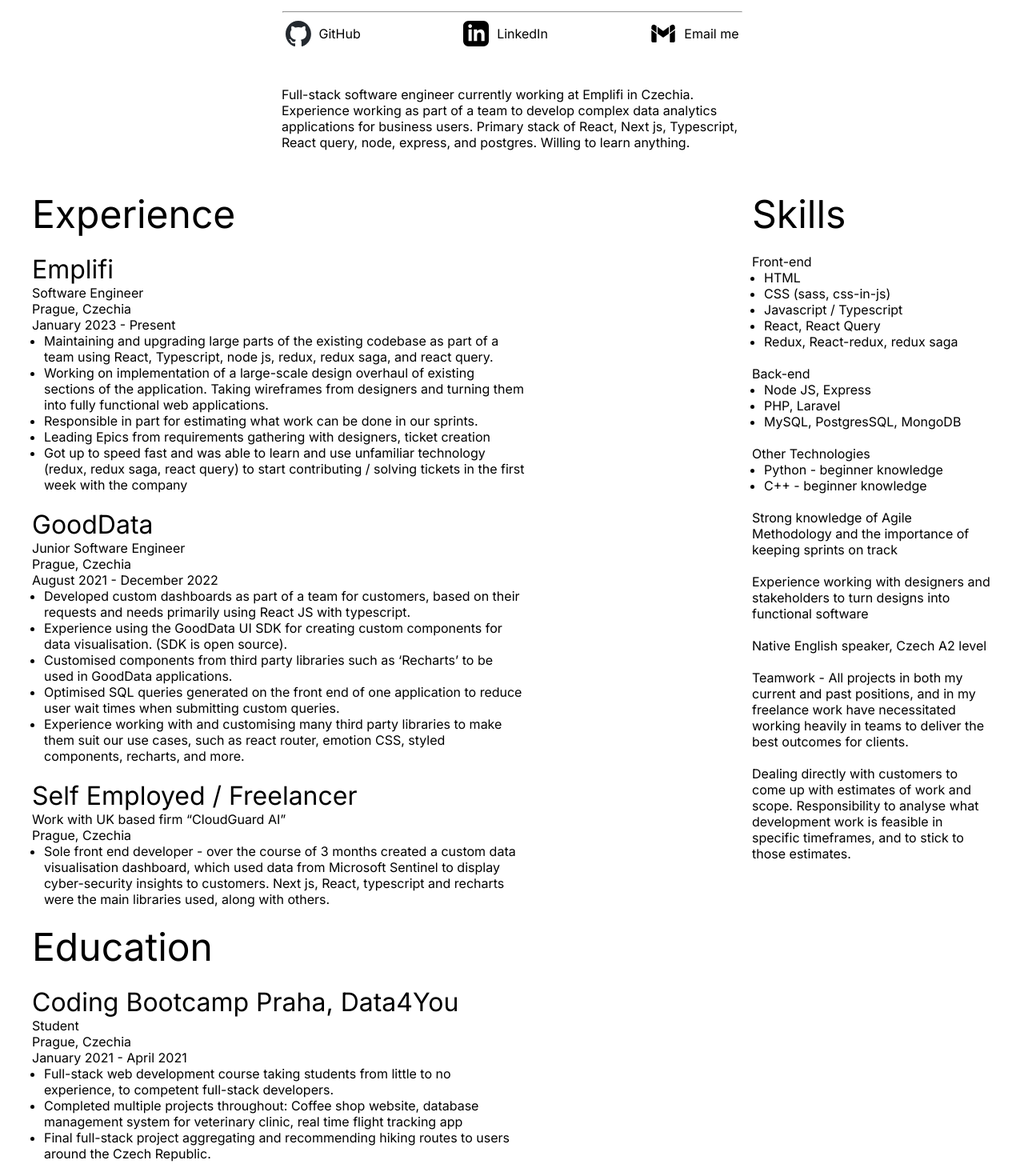
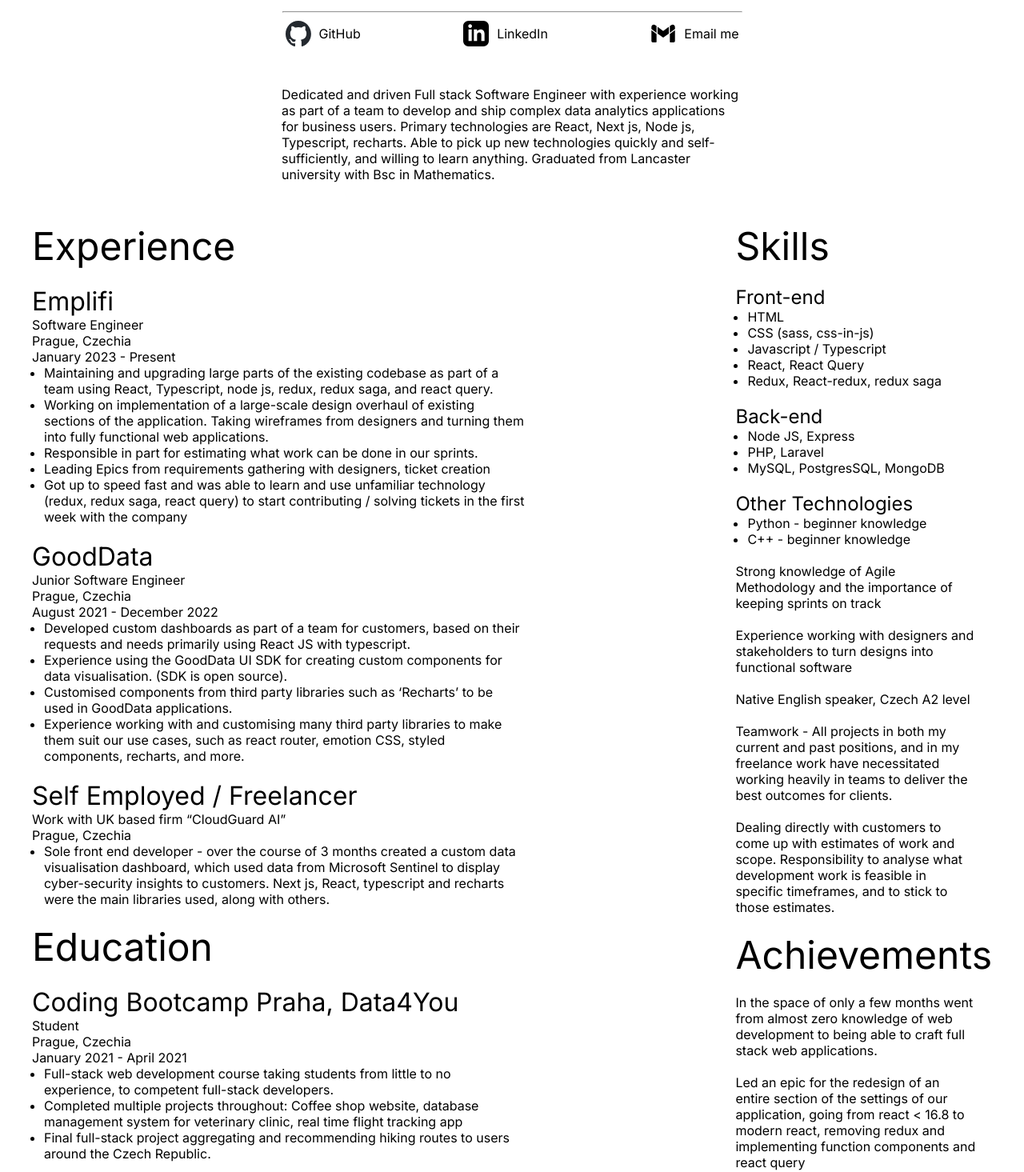
Before and after one commit to Burkes321/burkes-cv, a Next.js app: page / in a window 1280 px wide. Shown: the part 73-1538 px from the top of the page at 80% size. Built offline with nearby package versions, Linux system fonts and the light colour scheme.

Commit message:
added achievement section, minor edits

```diff
--- a/src/app/globals.scss
+++ b/src/app/globals.scss
@@ -1,7 +1,7 @@
 :root {
   --main-header-size-normal: 72px;
   --main-header-size-mobile: 48px;
-  // Does this really need to be duplicated for clarity?
+  // TODO: Does this really need to be duplicated for clarity?
   --section-header-size-normal: 48px;
   --section-header-size-mobile: 30px;
   --sub-header-size-normal: 32px;
--- a/src/app/page.module.scss
+++ b/src/app/page.module.scss
@@ -108,6 +108,7 @@ $mobile-small: 654px;
 
     .skillsSectionSubHeader {
       margin-top: 20px;
+      font-size: 24px;
     }
 
     .skillsList {
@@ -118,5 +119,10 @@ $mobile-small: 654px;
       width: 300px;
       margin-top: 20px;
     }
+
+    .achievementsHeader {
+      font-size: var(--section-header-size-normal);
+      margin-top: 20px;
+    }
   }
 }
--- a/src/app/page.tsx
+++ b/src/app/page.tsx
@@ -44,11 +44,12 @@ const Home = () => (
     </div>
 
     <Text className={css.bio}>
-      Full-stack software engineer currently working at Emplifi in Czechia.
-      Experience working as part of a team to develop complex data analytics
-      applications for business users. Primary stack of React, Next js,
-      Typescript, React query, node, express, and postgres. Willing to learn
-      anything.
+      Dedicated and driven Full stack Software Engineer with experience working
+      as part of a team to develop and ship complex data analytics applications
+      for business users. Primary technologies are React, Next js, Node js,
+      Typescript, recharts. Able to pick up new technologies quickly and
+      self-sufficiently, and willing to learn anything. Graduated from Lancaster
+      university with Bsc in Mathematics.
     </Text>
 
     <div className={css.mainContentContainer}>
@@ -97,11 +98,6 @@ const Home = () => (
             <li>
               Customised components from third party libraries such as
               ‘Recharts’ to be used in GoodData applications.
-            </li>
-            <li>
-              Optimised SQL queries generated on the front end of one
-              application to reduce user wait times when submitting custom
-              queries.
             </li>
             <li>
               Experience working with and customising many third party libraries
@@ -169,9 +165,7 @@ const Home = () => (
       <div>
         <Text className={css.skillsSectionHeader}>Skills</Text>
 
-        <Text className={css.skillsSectionSubHeader} fontSize="32px">
-          Front-end
-        </Text>
+        <Text className={css.skillsSectionSubHeader}>Front-end</Text>
 
         {/* TODO: Insert the logo of each technology here */}
         <ul className={css.skillsList}>
@@ -201,30 +195,48 @@ const Home = () => (
           <li>C++ - beginner knowledge</li>
         </ul>
 
-        <Text className={css.softSkillItem} fontSize="20px">
+        <Text className={css.softSkillItem}>
           Strong knowledge of Agile Methodology and the importance of keeping
           sprints on track
         </Text>
 
-        <Text className={css.softSkillItem} fontSize="20px">
+        <Text className={css.softSkillItem}>
           Experience working with designers and stakeholders to turn designs
           into functional software
         </Text>
 
-        <Text className={css.softSkillItem} fontSize="20px">
+        <Text className={css.softSkillItem}>
           Native English speaker, Czech A2 level
         </Text>
 
-        <Text className={css.softSkillItem} fontSize="20px">
+        <Text className={css.softSkillItem}>
           Teamwork - All projects in both my current and past positions, and in
           my freelance work have necessitated working heavily in teams to
           deliver the best outcomes for clients.
         </Text>
 
-        <Text className={css.softSkillItem} fontSize="20px">
+        <Text className={css.softSkillItem}>
           Dealing directly with customers to come up with estimates of work and
           scope. Responsibility to analyse what development work is feasible in
           specific timeframes, and to stick to those estimates.
+        </Text>
+
+        <Text className={css.achievementsHeader}>Achievements</Text>
+
+        <Text className={css.softSkillItem}>
+          In the space of only a few months went from almost zero knowledge of
+          web development to being able to craft full stack web applications.
+        </Text>
+
+        <Text className={css.softSkillItem}>
+          Led an epic for the redesign of an entire section of the settings of
+          our application, going from react &lt; 16.8 to modern react, removing
+          redux and implementing function components and react query
+        </Text>
+
+        <Text className={css.softSkillItem}>
+          Optimising SQL queries on the front end of one application to decrease
+          user wait times when submitting a custom query
         </Text>
       </div>
     </div>
```
